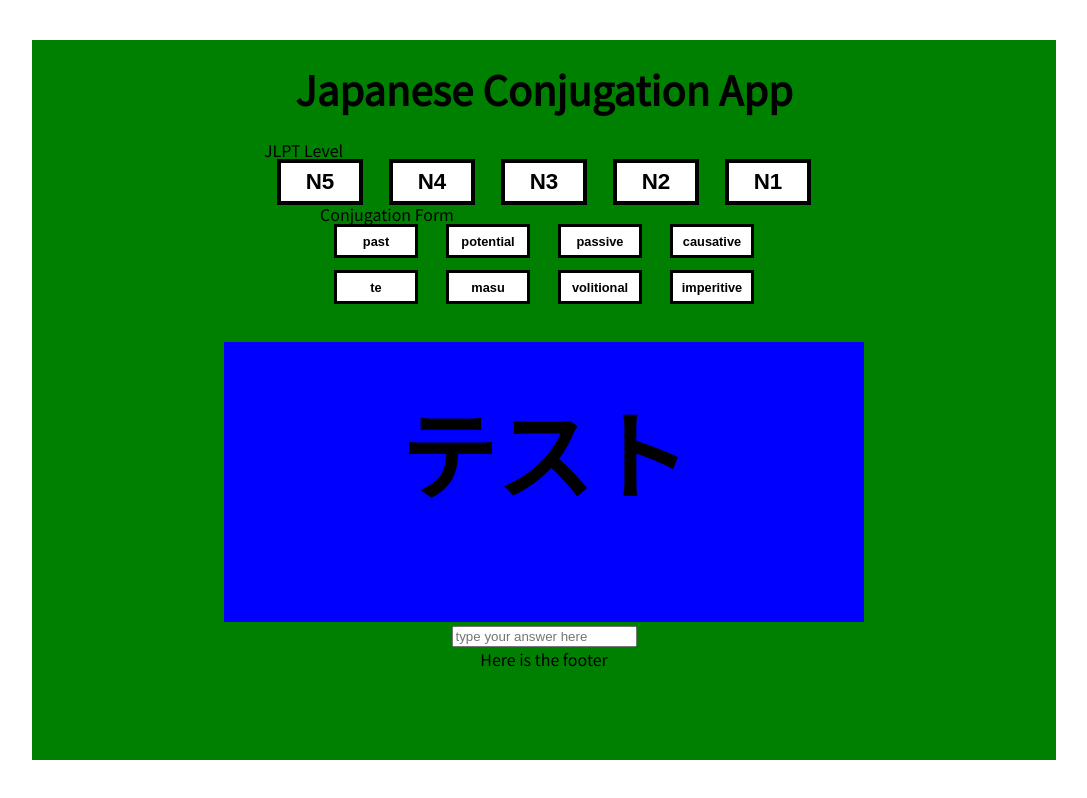
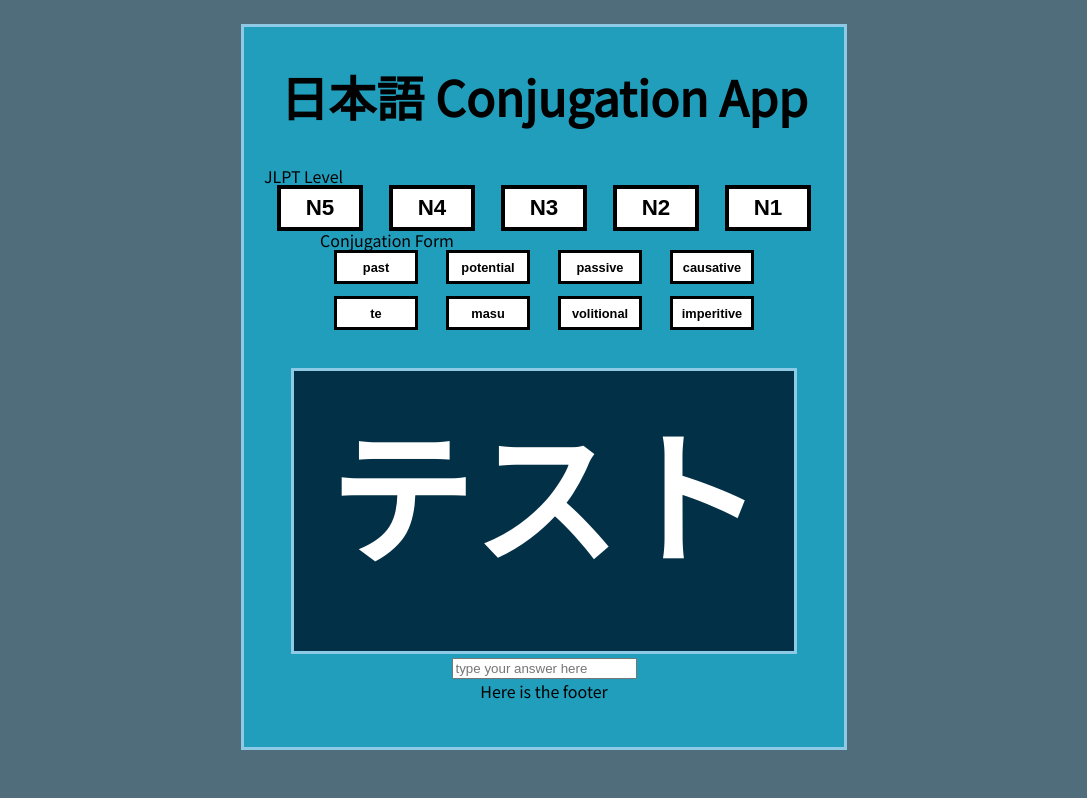
Before and after one commit to Dylaan94/Japanese-Conjugation-App, a React (Create React App) app: page / in a window 1280 px wide. Shown: the whole page, without its empty margins (96-1183 px from the left). Built offline with nearby package versions, Linux system fonts and the light colour scheme.

Commit message:
colour adjustments

```diff
--- a/src/App.css
+++ b/src/App.css
@@ -29,6 +29,7 @@ body {
   width: 100vw;
   height: 100vh;
   font-family: 'Noto Sans JP', sans-serif;
+  background: #4f6d7a
 }
 
 
--- a/src/components/Header.js
+++ b/src/components/Header.js
@@ -5,7 +5,7 @@ class Header extends Component {
   render() {
     return (
       <Styles.HeaderMain>
-        <h1>Japanese Conjugation App</h1>
+        <h1>日本語 Conjugation App</h1>
       </Styles.HeaderMain>
     );
   }
--- a/src/components/Main.js
+++ b/src/components/Main.js
@@ -111,7 +111,7 @@ class Main extends Component {
   };
 
   render() {
-    return (
+      return (
       <Styles.MainContainer>
         <Header></Header>
         <Levels handleLevelsChange={this.handleLevelsInput}></Levels>
--- a/src/components/styles/Styles.js
+++ b/src/components/styles/Styles.js
@@ -6,18 +6,20 @@ const MainContainer = styled.div`
   flex-direction: column;
   width: 80vw;
   height: 90vh;
-  margin-top: 5vh;
+  max-width: 600px;
+  margin-top: 3vh;
   align-items: center;
-  background: green;
+  background: #219ebc;
+  border: 3px solid #8ecae6;
 `;
 
 // Header Styles
 
 const HeaderMain = styled.div`
-  font-size: 2.5rem;
+  font-size: 3rem;
   font-weight: 900;
   h1 {
-    padding: 0.5em;
+    padding: 0.7em;
   }
 `;
 
@@ -108,14 +110,17 @@ const ControllerMain = styled.div`
   align-items: center;
   .textDisplayDiv {
     margin-top: 3vh;
-    background: blue;
-    width: 50vw;
+    background: #023047;
+    width: 60vw;
     height: 35vh;
+    max-width: 500px;
     text-align: center;
+    border: 3px solid #8ecae6;
     h1 {
-        margin-top: 5vh;
-        font-size: 6em;
-        font-weight: 900;
+      margin-top: 2vh;
+      font-size: 9rem;
+      font-weight: 900;
+      color: white;
     }
   }
 `;
```
